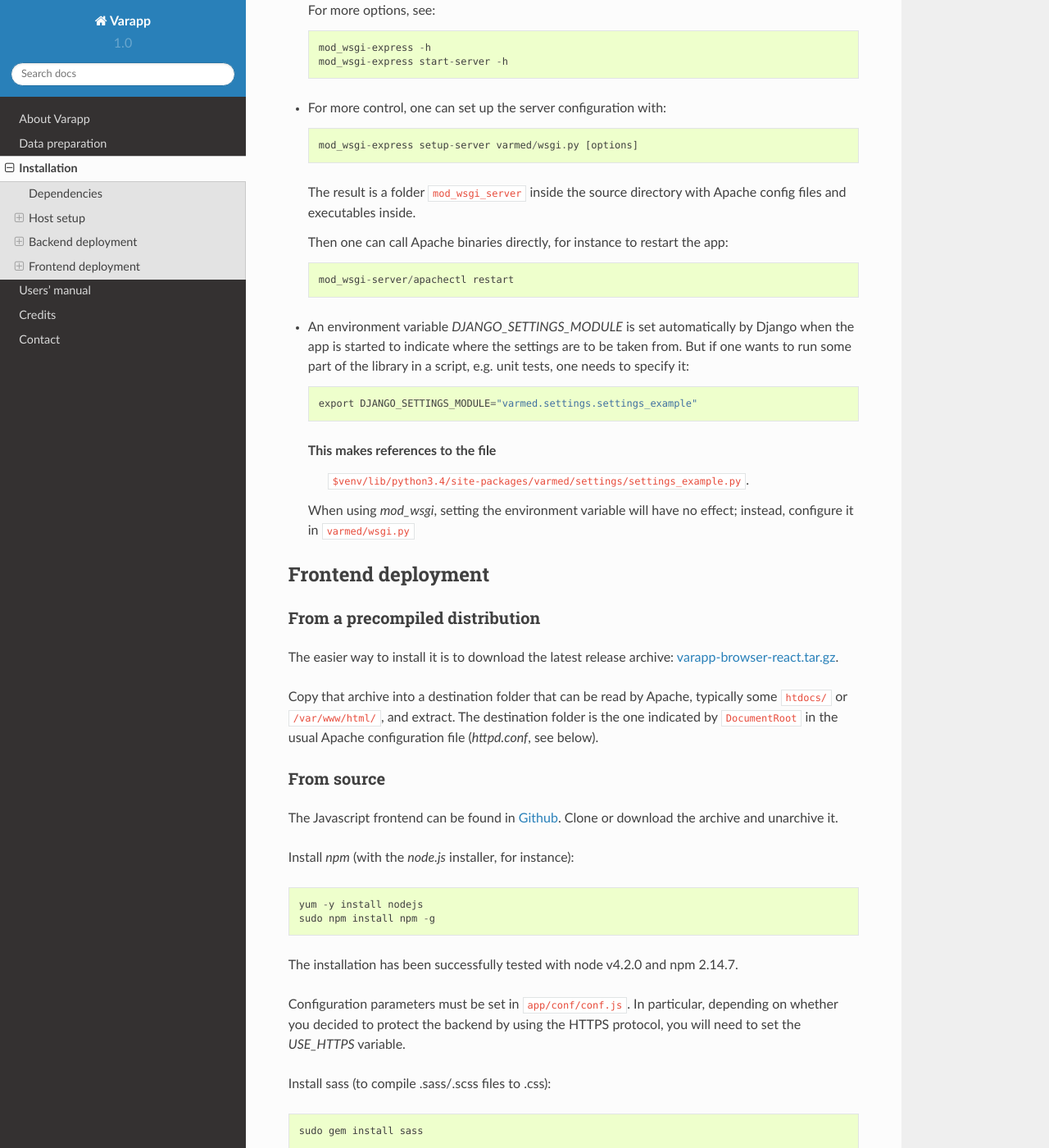
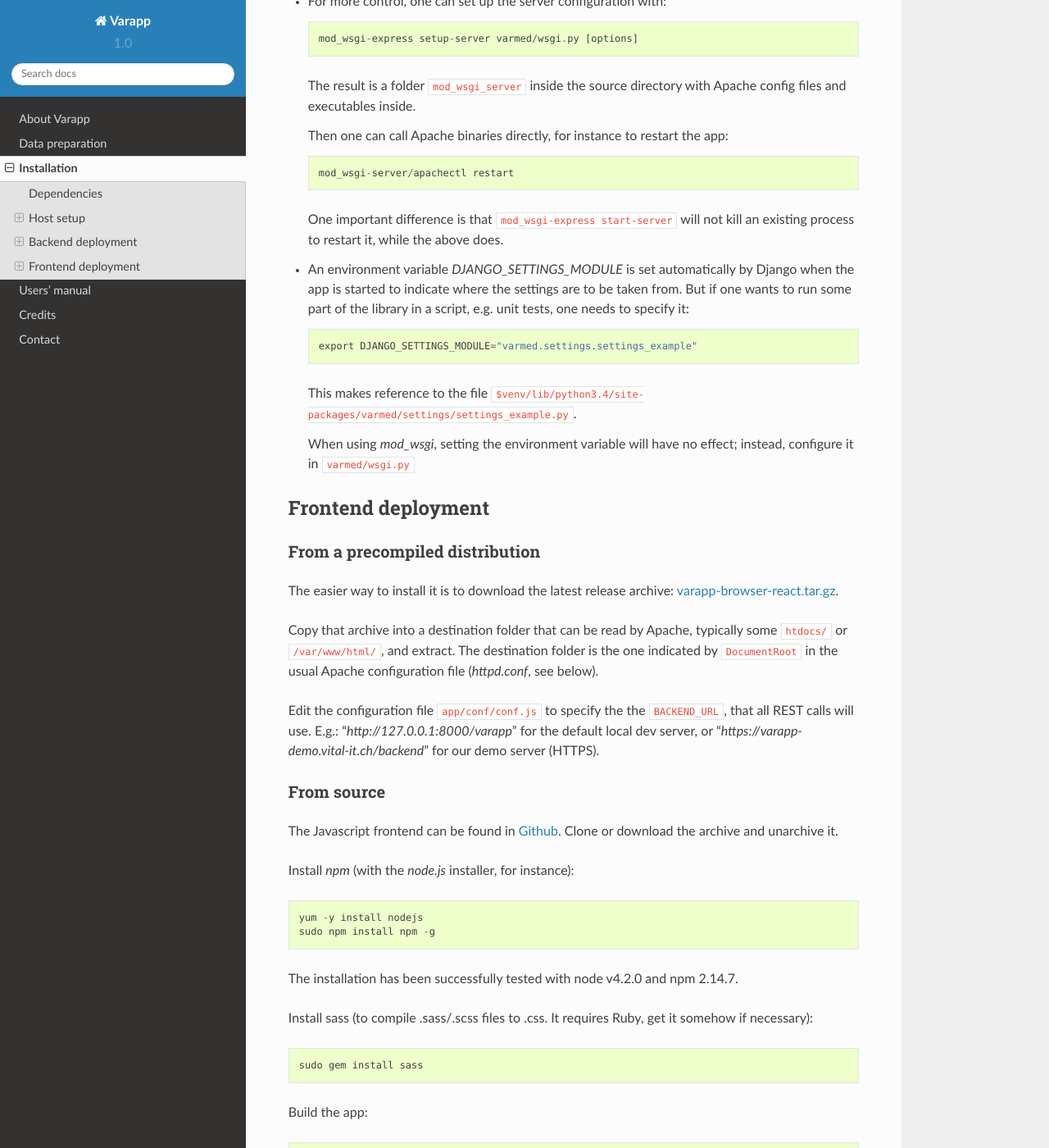
Before and after one commit to varapp/varapp-docs, a Sphinx documentation site: the page built from docs/src/deployment.rst, in a window 1280 px wide and 1400 px high, scrolled down 6344 px. Shown: the whole window at 82% size. Built offline with Sphinx 7.4.7 and the Read the Docs theme 2.0.0, drawn with Linux system fonts in a browser that asks for light colours; some of the changed text lies outside the part shown.

Commit message:
No more build_ext step for backend. Precompiled frontend archive with external conf.

```diff
--- a/docs/index.rst
+++ b/docs/index.rst
@@ -6,7 +6,7 @@
 Welcome to Varapp's documentation!
 ==================================
 
-Updated last: 24th May 2016
+Updated last: 6th June 2016
 
 Contents
 ''''''''
--- a/docs/src/deployment.rst
+++ b/docs/src/deployment.rst
@@ -7,12 +7,11 @@
 ============
 
 This page explains how to deploy Varapp on a new, empty server.
+The installation has been tested only on CentOS and Mac OSX.
+In this example we will suppose that the OS is CentOS 6/7.
 
 Varapp is a standard web application with decoupled backend (Python)
 and frontend (Javascript).
-
-The installation has been tested only on CentOS and Mac OSX.
-In this example we will suppose that the OS is CentOS 6/7.
 
 
 Dependencies
@@ -113,9 +114,7 @@
     /usr/bin/mysql_secure_installation
 
   In order for python drivers to work, we need the devel version, hence the
-  `mariadb-devel`. For the classic mysql, it is::
-
-    yum install mysql-community-devel
+  `mariadb-devel`. For the classic mysql, it is ``yum install mysql-community-devel``.
 
 
 * Set up an SMTP server (emails)::
@@ -138,6 +137,11 @@
 
     src/redis-server &
 
+  Test that it works::
+
+    redis-cli PING
+
+  (should answer "PONG").
   For more details, see the `Redis docs <http://redis.io/documentation>`_.
 
 
@@ -299,7 +298,7 @@
 * Useful `mod_wsgi` development options ::
 
     --reload-on-changes: restart the server everytime a change is made to the source files.
-    --log-to-terminal: print log to standard out instead of Apache's error_log.
+    --log-to-terminal: print log to standard out instead of Apache`s error_log.
 
   For more options, see::
 
@@ -317,6 +316,9 @@
 
     mod_wsgi-server/apachectl restart
 
+  One important difference is that ``mod_wsgi-express start-server``
+  will not kill an existing process to restart it, while the above does.
+
 * An environment variable `DJANGO_SETTINGS_MODULE` is set automatically by Django when
   the app is started to indicate where the settings are to be taken from.
   But if one wants to run some part of the library in a script,
@@ -324,8 +326,8 @@
 
     export DJANGO_SETTINGS_MODULE="varmed.settings.settings_example"
 
-  This makes references to the file
-   ``$venv/lib/python3.4/site-packages/varmed/settings/settings_example.py``.
+  This makes reference to the file
+  ``$venv/lib/python3.4/site-packages/varmed/settings/settings_example.py``.
 
   When using `mod_wsgi`, setting the environment variable will have no effect;
   instead, configure it in ``varmed/wsgi.py``
@@ -345,6 +347,11 @@
 The destination folder is the one indicated by ``DocumentRoot``
 in the usual Apache configuration file (`httpd.conf`, see below).
 
+Edit the configuration file ``app/conf/conf.js`` to specify the the ``BACKEND_URL``,
+that all REST calls will use. E.g.: "`http://127.0.0.1:8000/varapp`" for the default
+local dev server, or "`https://varapp-demo.vital-it.ch/backend`" for our demo server (HTTPS).
+
+
 From source
 ...........
 
@@ -358,15 +365,9 @@
 
 The installation has been successfully tested with node v4.2.0 and npm 2.14.7.
 
-Configuration parameters must be set in ``app/conf/conf.js``.
-In particular, depending on whether you decided to protect the backend by using
-the HTTPS protocol, you will need to set the `USE_HTTPS` variable.
-
-Install sass (to compile .sass/.scss files to .css)::
+Install sass (to compile .sass/.scss files to .css. It requires Ruby, get it somehow if necessary)::
 
     sudo gem install sass
-
-(It requires Ruby, get it somehow if necessary).
 
 Build the app::
 
@@ -380,38 +381,41 @@
 Apache configuration (httpd.conf)
 .................................
 
-  We are interested in the user/machine specific Apache config file,
-  commonly called `httpd.conf`, often located in ``/etc/httpd/`` or in the
-  ``apache2/`` directory.
+We are interested in the user/machine specific Apache config file,
+commonly called `httpd.conf`, often located in ``/etc/httpd/`` or in the
+``apache2/`` directory.
 
-  N.B. `mod_wsgi-express` generated another one that should not be
-  edited direcly (it would be overwritten anyway).
+N.B. `mod_wsgi-express` generated another one that should not be
+edited direcly (it would be overwritten anyway).
 
-  Here is our development config (shortened), given as example::
+Here is our development config (shortened), given as example::
 
-    <VirtualHost *:80>
-      ServerAdmin  admin_name
-      DocumentRoot .../htdocs
-      ServerName   varapp-demo.vital-it.ch
+  <VirtualHost *:80>
+    ServerAdmin  admin_name
+    DocumentRoot .../htdocs
+    ServerName   varapp-demo.vital-it.ch
 
-      ProxyPass         /backend  http://localhost:8887/varapp
-      ProxyPassReverse  /backend  http://localhost:8887/varapp
+    ProxyPass         /backend  http://localhost:8887/varapp
+    ProxyPassReverse  /backend  http://localhost:8887/varapp
 
-      <Directory ".../htdocs">
-        AllowOverride All
-        Options FollowSymLinks
-        Order allow,deny
-        Allow from all
-      </Directory>
-    </VirtualHost>
+    <Directory ".../htdocs">
+      AllowOverride All
+      Options FollowSymLinks
+      Order allow,deny
+      Allow from all
+    </Directory>
+  </VirtualHost>
 
-  Configure, then restart Apache::
+Then restart Apache::
 
-    sudo /etc/init.d/httpd restart
+  sudo /etc/init.d/httpd restart
 
-  or it might be::
+Depending on your system, it may be different, like
+``/sbin/service httpd restart``, or ``/etc/init.d/httpd restart``.
 
-    /sbin/service httpd restart
+The ProxyPass lines are the common way to redirect ``<domain>/backend`` URLs
+(e.g. varapp-demo.vital-it.ch/backend) to ``localhost:<port>/varapp``,
+the local wsgi server (that the client cannot access directly otherwise).
 
-  The ProxyPasslines redirect ``:8000/backend`` (e.g. varapp-demo.vital-it.ch/backend)
-  queries to ``localhost:8887/varapp``.
+Replace ``*:80`` by ``*:443`` to use HTTPS instead of HTTP. Do not forget to
+edit the ``BACKEND_URL`` accordingly in ``app/conf/conf.js``.
```
Also changed, not shown: other parts of docs/src/deployment.rst (+3 -6 lines).
